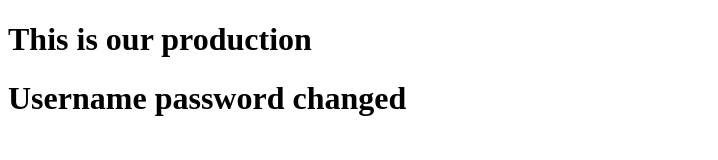
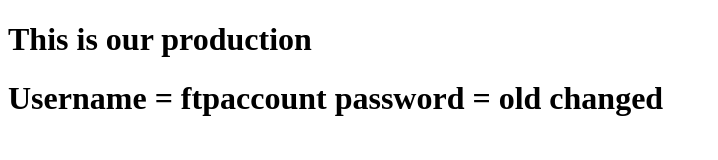
Before and after one commit to Solomon141/githubactions, a plain HTML site: page index.html in a window 1280 px wide. Shown: the whole page, without its empty margins (0-718 px from the left). Drawn offline with Linux system fonts and the light colour scheme.

Commit message:
ftpaccount

```diff
--- a/index.html
+++ b/index.html
@@ -8,6 +8,6 @@
 </head>
 <body>
     <h1> This is our production</h1>
-    <h1> Username password changed </h1>
+    <h1> Username = ftpaccount password = old changed </h1>
 </body>
 </html>
```
